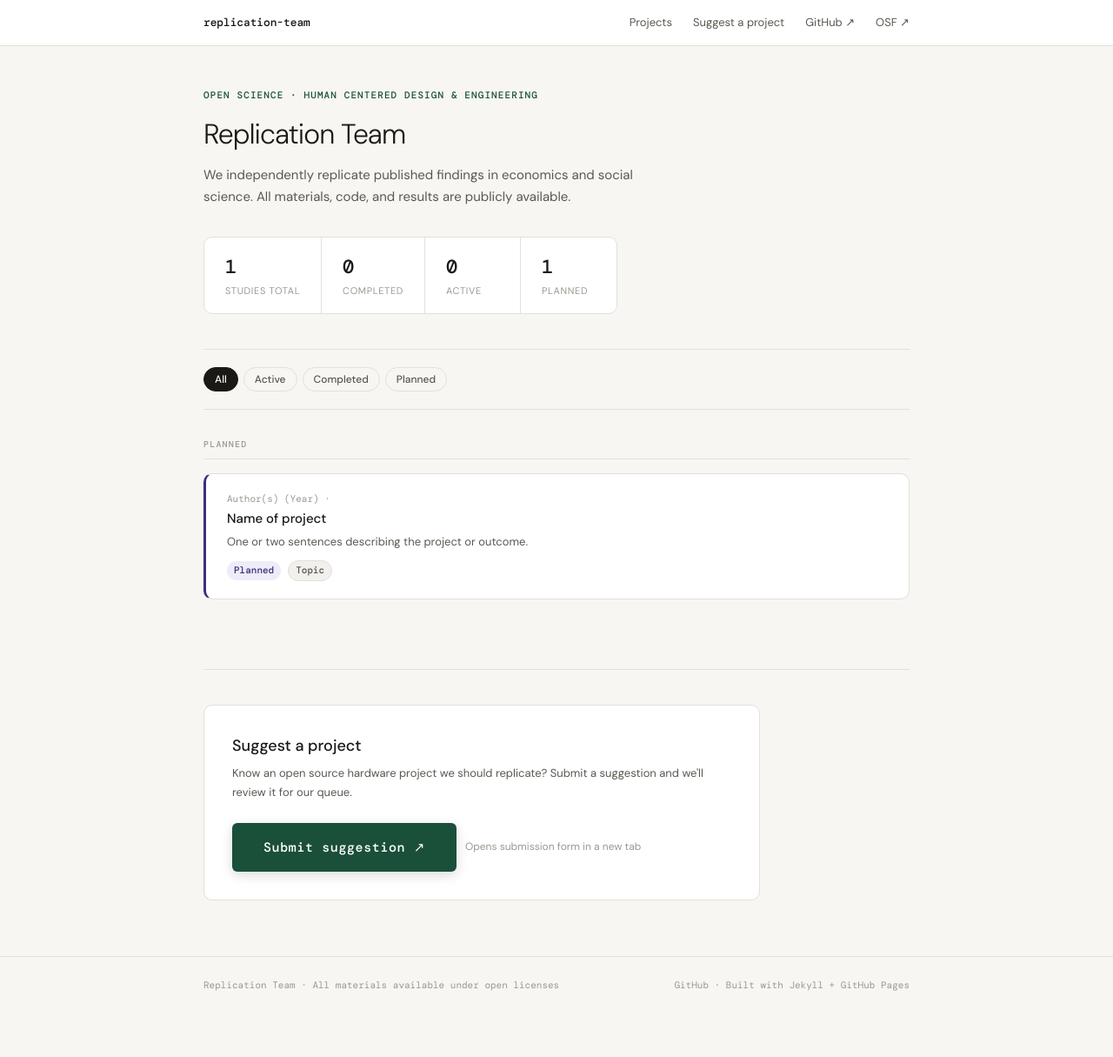
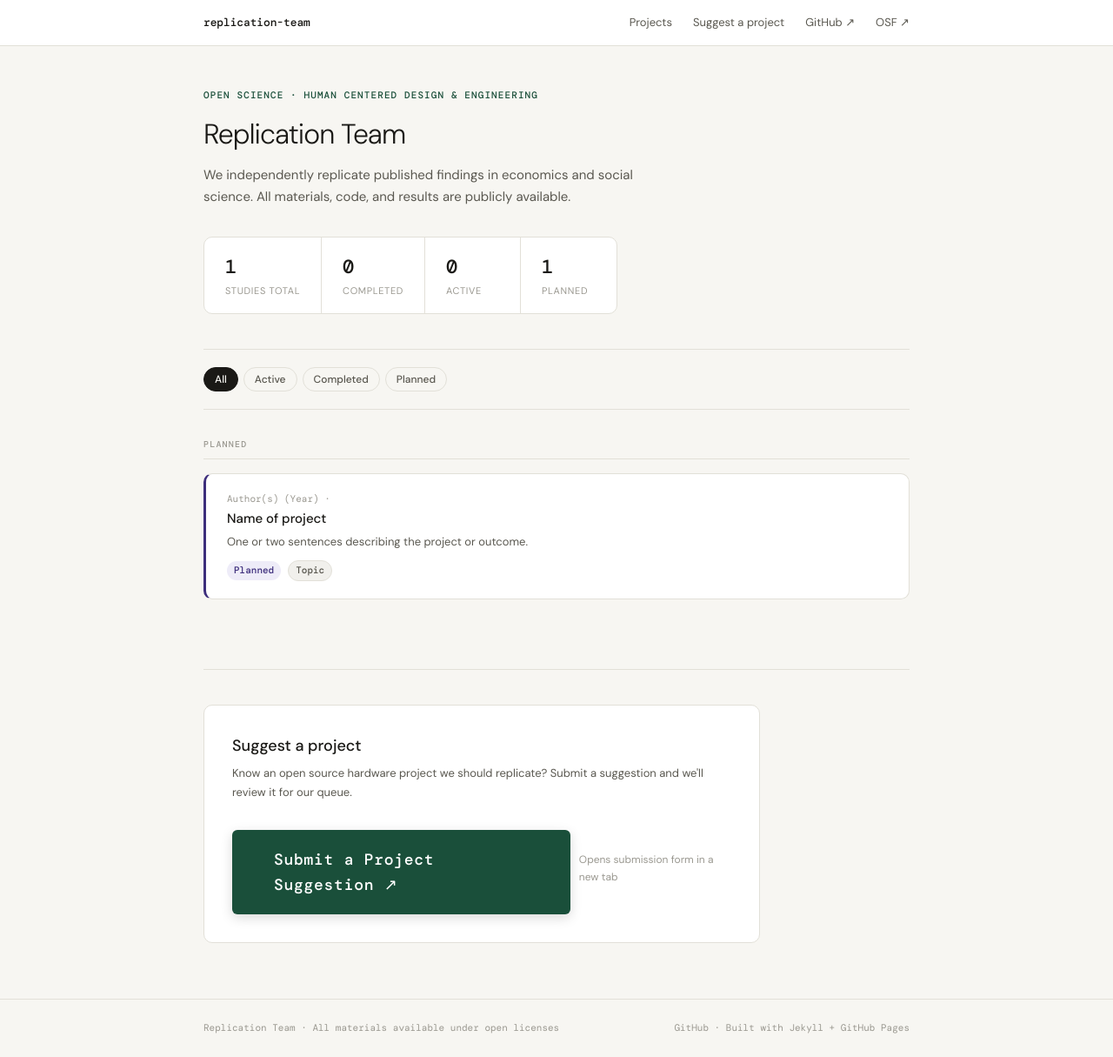
Before and after one commit to Clgould99/replication_team_test, a Jekyll site: the page built from index.html, in a window 1280 px wide and 1215 px high. Shown: the whole window at 87% size. Built offline with Jekyll 4.4.1, drawn with Linux system fonts in a browser that asks for light colours.

Commit message:
Enhance project suggestion link with new styling
Updated the link text and style for project suggestion submission.

```diff
--- a/index.html
+++ b/index.html
@@ -94,14 +94,13 @@ layout: default
       {% endif %}
 
     </div>
-
     <!-- SUGGEST -->
     <section class="suggest-section" id="suggest">
       <div class="suggest-inner">
         <h2>Suggest a project</h2>
         <p>Know an open source hardware project we should replicate? Submit a suggestion and we'll review it for our queue.</p>
           <div class="suggest-actions">
-            <a href="https://machineagencyreplicators.retool.com/embedded/public/37ea5fe1-2324-4a55-8f2a-4c1e23be694d/" target="_blank" class="btn-primary">Submit suggestion ↗</a>
+            <a href="https://machineagencyreplicators.retool.com/embedded/public/37ea5fe1-2324-4a55-8f2a-4c1e23be694d" target="_blank" class="btn-primary" style="font-size: 18px; padding: 20px 48px; display: inline-block; margin-top: 0.5rem;">Submit a Project Suggestion ↗</a>
             <span style="font-size: 12px; color: var(--text-3);">Opens submission form in a new tab</span>
           </div>
 
```
